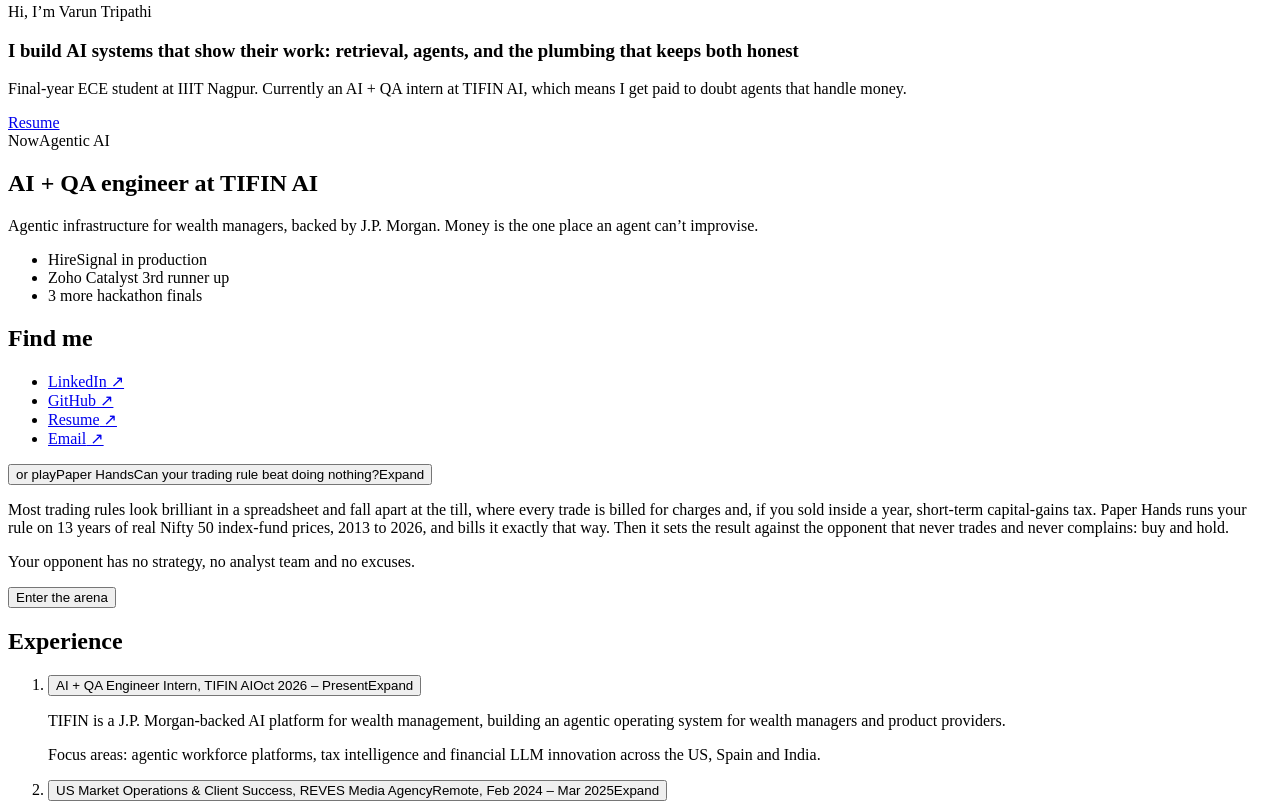
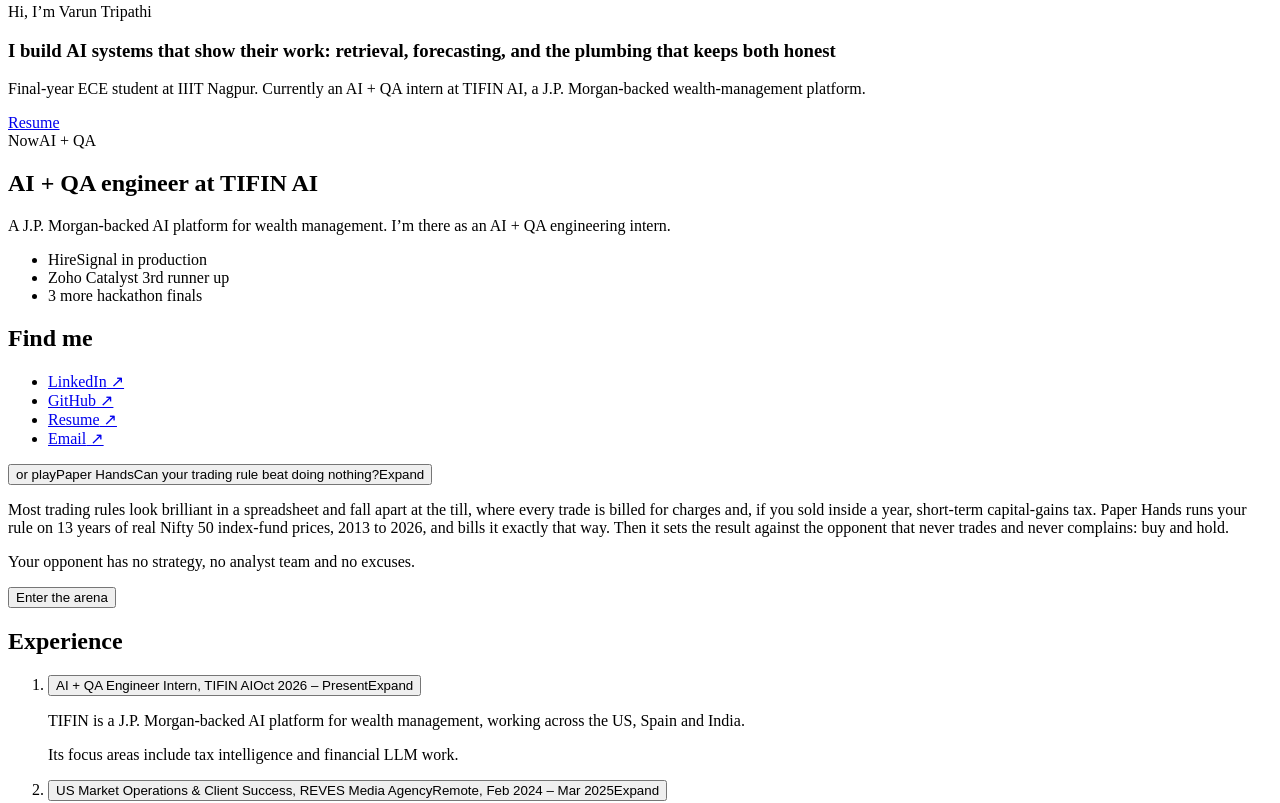
Before and after one commit to varuntripathi-029/portfolio_varun, a React (Vite) app: page / in a window 1280 px wide. Shown: the part 260-1063 px from the top of the page. Built offline with nearby package versions, Linux system fonts and the light colour scheme; the HTML template or start-up script is replaced by a standard one.

Commit message:
Describe the TIFIN role factually, without agentic claims

```diff
--- a/src/data.ts
+++ b/src/data.ts
@@ -1,9 +1,9 @@
 export const profile = {
   name: 'Varun Tripathi',
   headline:
-    'I build AI systems that show their work: retrieval, agents, and the plumbing that keeps both honest',
+    'I build AI systems that show their work: retrieval, forecasting, and the plumbing that keeps both honest',
   intro:
-    'Final-year ECE student at IIIT Nagpur. Currently an AI + QA intern at TIFIN AI, which means I get paid to doubt agents that handle money.',
+    'Final-year ECE student at IIIT Nagpur. Currently an AI + QA intern at TIFIN AI, a J.P. Morgan-backed wealth-management platform.',
   email: 'varun.tripathi2004@gmail.com',
   linkedin: 'https://www.linkedin.com/in/varun-tripathi-bb338a295/',
   github: 'https://github.com/varuntripathi-029',
@@ -24,8 +24,8 @@ export const experience: Experience[] = [
     org: 'TIFIN AI',
     period: 'Oct 2026 – Present',
     points: [
-      'TIFIN is a J.P. Morgan-backed AI platform for wealth management, building an agentic operating system for wealth managers and product providers.',
-      'Focus areas: agentic workforce platforms, tax intelligence and financial LLM innovation across the US, Spain and India.',
+      'TIFIN is a J.P. Morgan-backed AI platform for wealth management, working across the US, Spain and India.',
+      'Its focus areas include tax intelligence and financial LLM work.',
     ],
   },
   {
--- a/src/pages/Experience.tsx
+++ b/src/pages/Experience.tsx
@@ -55,10 +55,10 @@ export default function Experience() {
         <section className="banner now" style={{ background: 'var(--c-blue)' }}>
           <div className="chips">
             <span className="chip">Now</span>
-            <span className="chip">Agentic AI</span>
+            <span className="chip">AI + QA</span>
           </div>
           <h2>AI + QA engineer at TIFIN AI</h2>
-          <p>Agentic infrastructure for wealth managers, backed by J.P. Morgan. Money is the one place an agent can’t improvise.</p>
+          <p>A J.P. Morgan-backed AI platform for wealth management. I’m there as an AI + QA engineering intern.</p>
           <ul className="now-list">
             <li>HireSignal in production</li>
             <li>Zoho Catalyst 3rd runner up</li>
```
